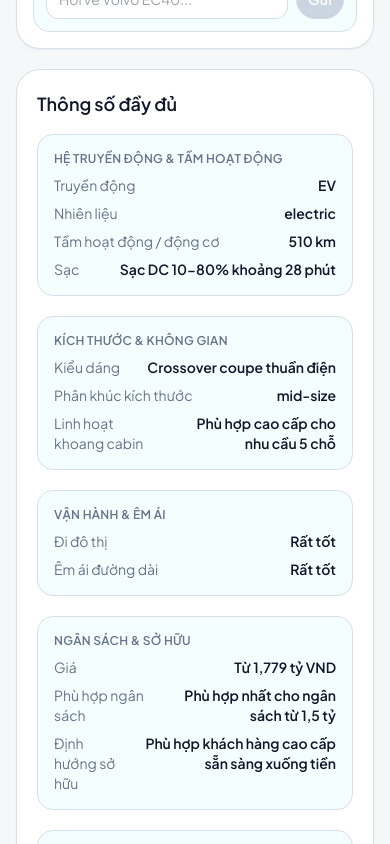
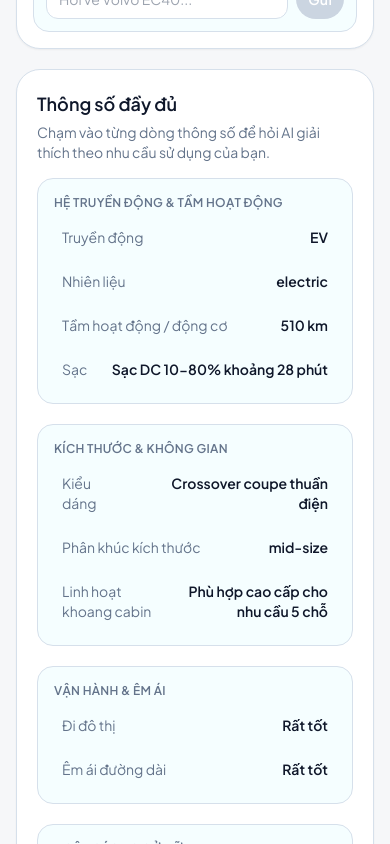
Before and after one commit to nghiatran0401/car-match, a React (Vite) app: page /vehicle/ec40 in a window 390 px wide. Shown: the part 1680-2524 px from the top of the page. Built offline with nearby package versions, Linux system fonts and the light colour scheme.

Commit message:
Redesign chat-first layout for mobile and desktop UX

```diff
--- a/src/components/AppShell.tsx
+++ b/src/components/AppShell.tsx
@@ -80,17 +80,19 @@
         </div>
       </header>
 
-      <main
-        id="main-content"
+      <div
         className={clsx(
-          'mx-auto flex w-full max-w-7xl flex-1 flex-col px-4 py-4 sm:px-6 sm:py-6',
+          'mx-auto flex w-full max-w-[1450px] flex-1 gap-4 px-4 py-4 sm:px-6 sm:py-6 xl:items-start',
           location.pathname === '/'
             ? 'pb-[calc(7.2rem+env(safe-area-inset-bottom))] md:pb-6'
             : 'pb-[calc(6.4rem+env(safe-area-inset-bottom))] md:pb-6',
         )}
       >
-        {children}
-      </main>
+        <GlobalChatWidget mode="dock" />
+        <main id="main-content" className="min-w-0 flex-1">
+          {children}
+        </main>
+      </div>
 
       <nav className="fixed inset-x-0 bottom-0 z-50 border-t border-slate-200 bg-white/95 pb-[env(safe-area-inset-bottom)] backdrop-blur md:hidden">
         <div className="mx-auto flex max-w-lg">
@@ -112,7 +114,9 @@
           </NavLink>
         </div>
       </nav>
-      <GlobalChatWidget />
+      <div className="xl:hidden">
+        <GlobalChatWidget />
+      </div>
     </div>
   );
 }
--- a/src/components/GlobalChatWidget.tsx
+++ b/src/components/GlobalChatWidget.tsx
@@ -29,12 +29,16 @@
   ],
 };
 
-export default function GlobalChatWidget() {
+interface GlobalChatWidgetProps {
+  mode?: 'floating' | 'dock';
+}
+
+export default function GlobalChatWidget({ mode = 'floating' }: GlobalChatWidgetProps) {
   const { language, t } = useLanguage();
   const location = useLocation();
   const { profile, selections } = useProfile();
   const { vehicleIds } = useCompare();
-  const [open, setOpen] = useState(false);
+  const [open, setOpen] = useState(mode === 'dock');
   const [messages, setMessages] = useState<Message[]>([]);
   const [input, setInput] = useState('');
   const [loading, setLoading] = useState(false);
@@ -70,6 +74,12 @@
     endRef.current?.scrollIntoView({ behavior: 'smooth' });
   }, [messages, loading, open]);
 
+  useEffect(() => {
+    if (mode === 'dock') {
+      setOpen(true);
+    }
+  }, [mode]);
+
   const send = async (text: string) => {
     if (!text.trim() || loading) return;
     const user: Message = { id: `u-${Date.now()}`, role: 'user', content: text.trim() };
@@ -101,18 +111,35 @@
     }
   };
 
+  const isDock = mode === 'dock';
+
   return (
-    <div className="fixed bottom-[calc(6.6rem+env(safe-area-inset-bottom))] right-2 z-[70] sm:right-4 md:bottom-4">
+    <div
+      className={
+        isDock
+          ? 'sticky top-[5.2rem] hidden h-[calc(100dvh-6.5rem)] min-h-[580px] xl:block'
+          : 'fixed inset-x-2 bottom-[calc(6.5rem+env(safe-area-inset-bottom))] z-[70] sm:inset-x-auto sm:right-4 md:bottom-4'
+      }
+    >
       {open ? (
-        <section className="flex h-[70vh] max-h-[560px] w-[min(95vw,380px)] flex-col overflow-hidden rounded-2xl border border-slate-200 bg-white shadow-2xl sm:h-[65vh] sm:w-[min(92vw,360px)]">
+        <section
+          className={
+            isDock
+              ? 'flex h-full w-[350px] flex-col overflow-hidden rounded-3xl border border-slate-200 bg-white shadow-sm'
+              : 'flex h-[78dvh] max-h-[620px] w-full flex-col overflow-hidden rounded-2xl border border-slate-200 bg-white shadow-2xl sm:h-[70vh] sm:w-[min(92vw,400px)]'
+          }
+        >
           <header className="flex items-center justify-between border-b border-slate-100 px-3 py-2.5">
-            <div>
+            <div className="min-w-0">
               <p className="text-sm font-semibold text-slate-900">{t({ vi: 'Chat AI', en: 'AI chat' })}</p>
-              {currentVehicle ? <p className="text-xs text-slate-500">{currentVehicle.name}</p> : null}
+              {currentVehicle ? <p className="truncate text-xs text-slate-500">{currentVehicle.name}</p> : null}
+              {isDock ? <p className="text-[11px] text-slate-400">{t({ vi: 'Đồng hành xuyên suốt', en: 'Always-on copilot' })}</p> : null}
             </div>
-            <button type="button" onClick={() => setOpen(false)} className="rounded-full p-1.5 text-slate-500 hover:bg-slate-100">
-              <X className="h-4 w-4" />
-            </button>
+            {!isDock ? (
+              <button type="button" onClick={() => setOpen(false)} className="rounded-full p-1.5 text-slate-500 hover:bg-slate-100">
+                <X className="h-4 w-4" />
+              </button>
+            ) : null}
           </header>
           <div className="flex-1 space-y-2 overflow-y-auto bg-slate-50 p-2.5">
             {messages.length === 0 ? (
@@ -123,7 +150,7 @@
                     key={prompt}
                     type="button"
                     onClick={() => void send(prompt)}
-                    className="w-full rounded-xl border border-slate-200 bg-white p-2 text-left text-xs text-slate-700"
+                    className="w-full rounded-xl border border-slate-200 bg-white p-2 text-left text-xs text-slate-700 hover:bg-slate-100"
                   >
                     {prompt}
                   </button>
@@ -171,7 +198,7 @@
         <button
           type="button"
           onClick={() => setOpen(true)}
-          className="inline-flex items-center gap-2 rounded-full bg-slate-900 px-4 py-2.5 text-sm font-semibold text-white shadow-lg hover:bg-slate-800"
+          className="ml-auto inline-flex items-center gap-2 rounded-full bg-slate-900 px-4 py-2.5 text-sm font-semibold text-white shadow-lg hover:bg-slate-800"
         >
           <MessageCircle className="h-4 w-4" />
           {t({ vi: 'Chat AI', en: 'Chat AI' })}
--- a/src/pages/VehicleDetailPage.tsx
+++ b/src/pages/VehicleDetailPage.tsx
@@ -146,6 +146,14 @@
     } finally {
       setChatLoading(false);
     }
+  };
+
+  const askAboutSpec = (sectionTitle: string, specLabel: string, specValue: string) => {
+    const question =
+      language === 'vi'
+        ? `Giải thích chi tiết mục "${specLabel}: ${specValue}" trong phần ${sectionTitle} của ${vehicle.name}, và điều này ảnh hưởng trải nghiệm sử dụng thực tế như thế nào?`
+        : `Explain "${specLabel}: ${specValue}" from the ${sectionTitle} specs of ${vehicle.name}, and how it affects real-world ownership experience.`;
+    void sendVehicleChat(question);
   };
 
   return (
@@ -436,18 +444,30 @@
 
       <section id="specifications" className="surface scroll-mt-24 p-5 sm:p-6">
         <h2 className="text-lg font-semibold text-slate-900">{t({ vi: 'Thông số đầy đủ', en: 'Full specifications' })}</h2>
+        <p className="mt-1 text-sm text-slate-500">
+          {t({
+            vi: 'Chạm vào từng dòng thông số để hỏi AI giải thích theo nhu cầu sử dụng của bạn.',
+            en: 'Tap any spec row to ask AI for a practical explanation.',
+          })}
+        </p>
         <div className="mt-4 grid gap-5 md:grid-cols-2">
           {sections.map(section => (
             <div key={section.title} className="surface-muted p-4">
               <h3 className="text-xs font-semibold uppercase tracking-wide text-slate-500">{section.title}</h3>
-              <dl className="mt-2 space-y-2">
+              <div className="mt-2 space-y-2">
                 {section.rows.map(row => (
-                  <div key={row.label} className="flex justify-between gap-3 text-sm">
-                    <dt className="text-slate-500">{row.label}</dt>
-                    <dd className="text-right font-semibold text-slate-900">{row.value}</dd>
+                  <div key={row.label}>
+                    <button
+                      type="button"
+                      onClick={() => askAboutSpec(section.title, row.label, row.value)}
+                      className="flex w-full items-start justify-between gap-3 rounded-xl px-2 py-2 text-left text-sm transition hover:bg-white/80"
+                    >
+                      <p className="text-slate-500">{row.label}</p>
+                      <p className="text-right font-semibold text-slate-900">{row.value}</p>
+                    </button>
                   </div>
                 ))}
-              </dl>
+              </div>
             </div>
           ))}
         </div>
```
